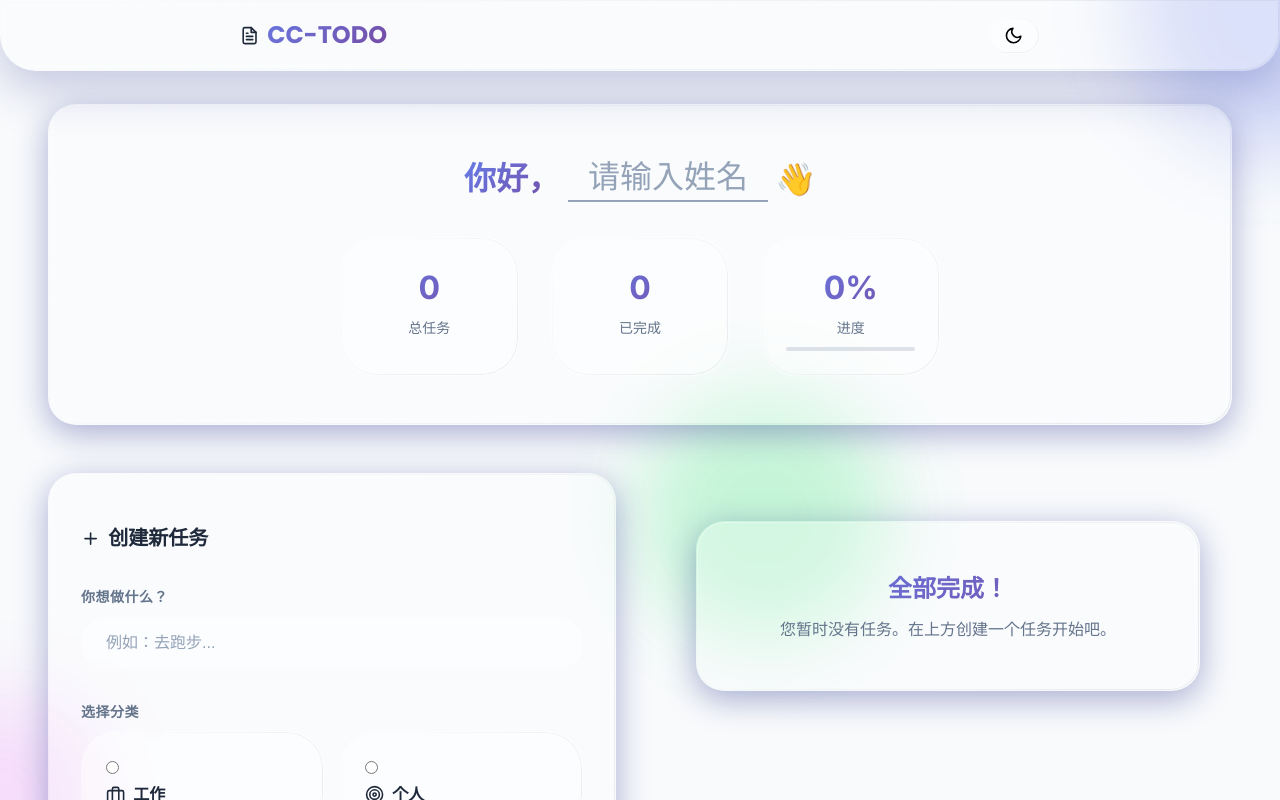
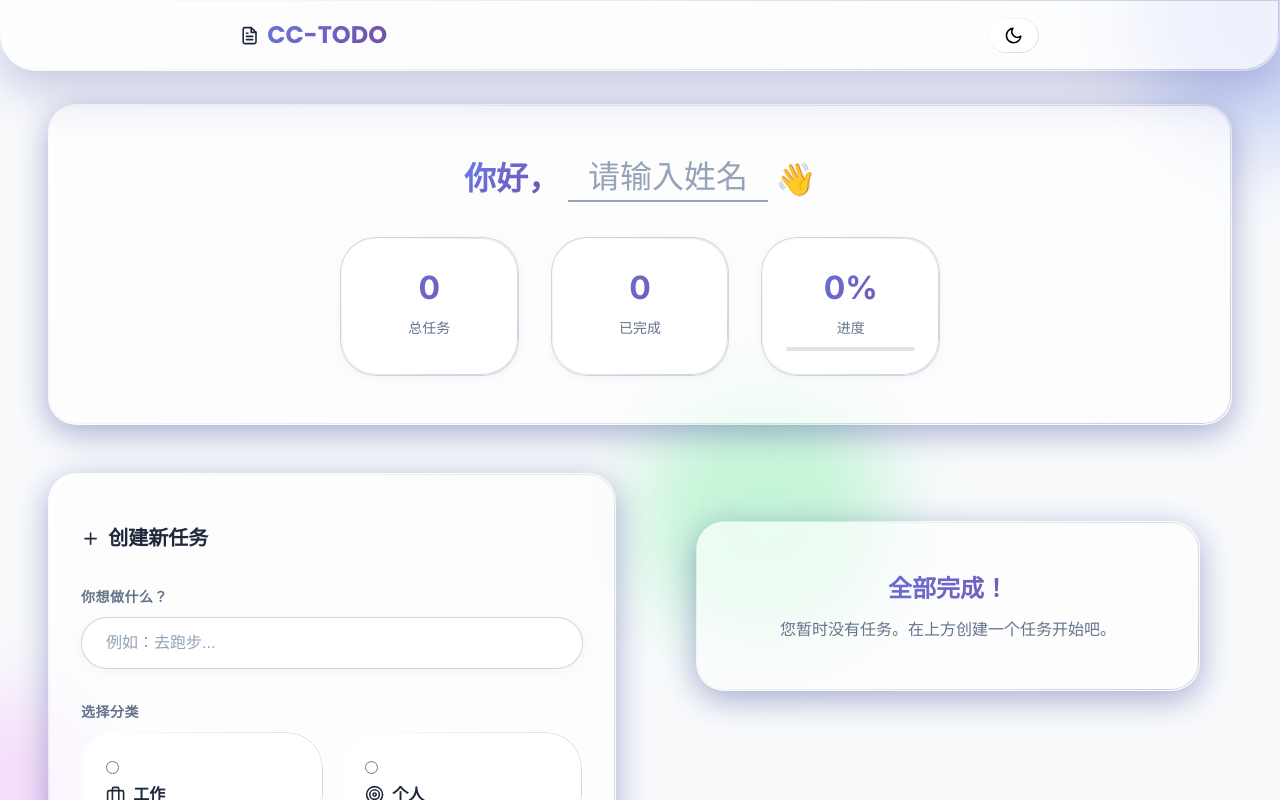
Before and after one commit to Ratey258/CC-TODO, a Vue app: page / in a window 1280 px wide. Shown: the top 800 px of the page. Built offline with nearby package versions, Linux system fonts and the light colour scheme.

Commit message:
Update main.css

```diff
--- a/src/main.css
+++ b/src/main.css
@@ -13,9 +13,9 @@
   --danger-gradient: linear-gradient(135deg, #ff9a9e 0%, #fecfef 100%);
 
   /* Glassmorphism - Enhanced with gradients */
-  --glass-bg: rgba(255, 255, 255, 0.25);
-  --glass-border: rgba(148, 163, 184, 0.25);
-  --glass-border-gradient: linear-gradient(135deg, rgba(255, 255, 255, 0.4) 0%, rgba(148, 163, 184, 0.2) 100%);
+  --glass-bg: rgba(255, 255, 255, 0.65);
+  --glass-border: rgba(148, 163, 184, 0.45);
+  --glass-border-gradient: linear-gradient(135deg, rgba(255, 255, 255, 0.8) 0%, rgba(148, 163, 184, 0.5) 100%);
   --glass-shadow: 0 8px 32px 0 rgba(31, 38, 135, 0.37);
   --glass-shadow-hover: 0 16px 48px 0 rgba(31, 38, 135, 0.25);
   --glass-blur: blur(4px);
@@ -525,7 +525,7 @@ section:hover {
 
 .stat-card {
   background: var(--glass-bg);
-  border: 1px solid transparent;
+  border: 1px solid var(--glass-border);
   border-radius: var(--radius-xl);
   padding: var(--spacing-lg);
   text-align: center;
@@ -533,6 +533,7 @@ section:hover {
   transition: transform var(--transition-normal);
   position: relative;
   overflow: hidden;
+  box-shadow: 0 2px 8px rgba(148, 163, 184, 0.1), inset 0 1px 0 rgba(255, 255, 255, 0.3);
 }
 
 .stat-card::before {
@@ -623,7 +624,7 @@ section:hover {
 
 .form-input {
   background: var(--glass-bg);
-  border: 1px solid transparent;
+  border: 1px solid var(--glass-border);
   border-radius: var(--radius-lg);
   padding: var(--spacing-md) var(--spacing-lg);
   font-size: 1rem;
@@ -631,6 +632,7 @@ section:hover {
   backdrop-filter: var(--glass-blur);
   transition: all var(--transition-normal);
   position: relative;
+  box-shadow: 0 2px 8px rgba(148, 163, 184, 0.1), inset 0 1px 0 rgba(255, 255, 255, 0.2);
 }
 
 .form-input::before {
```
